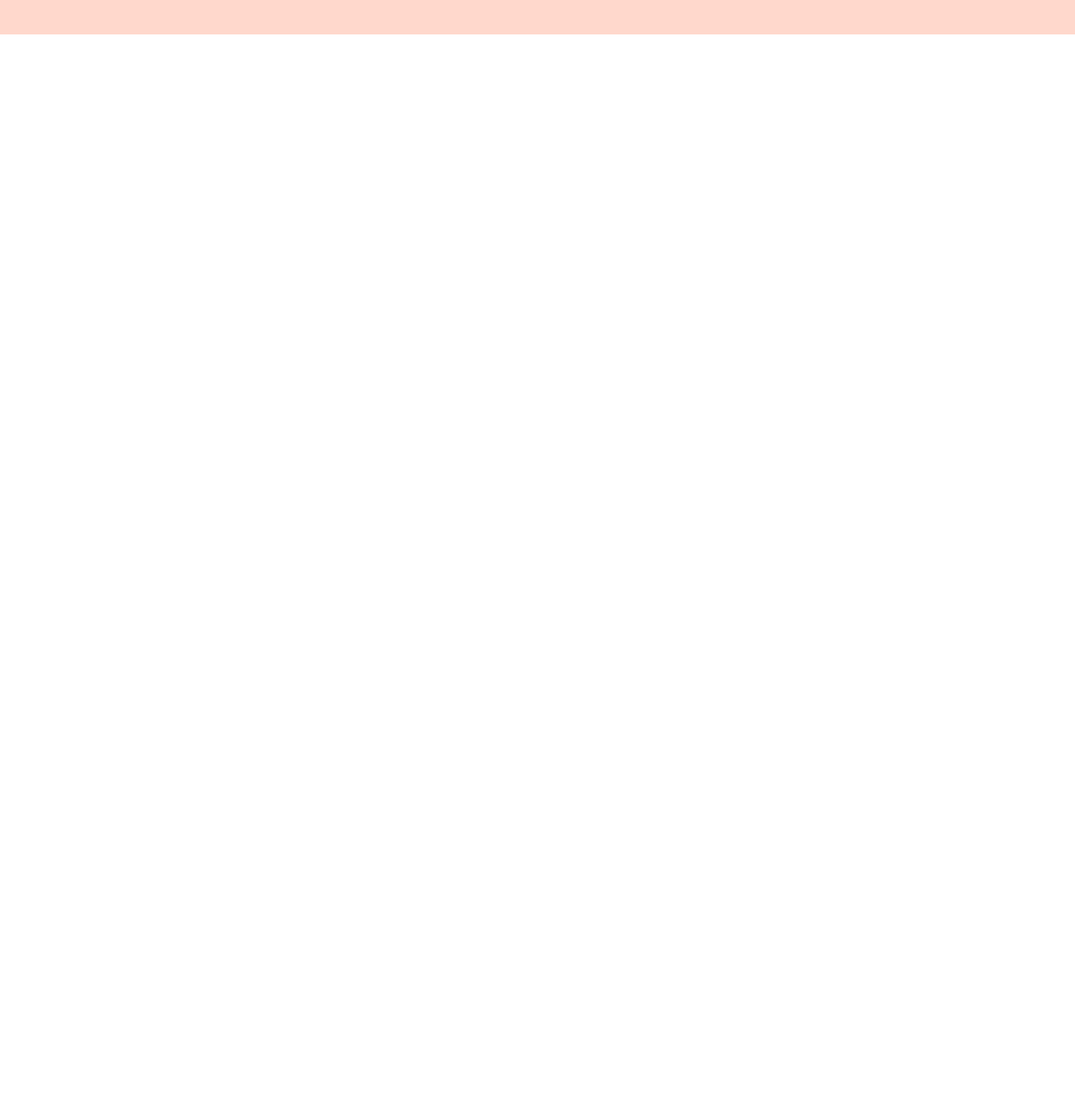
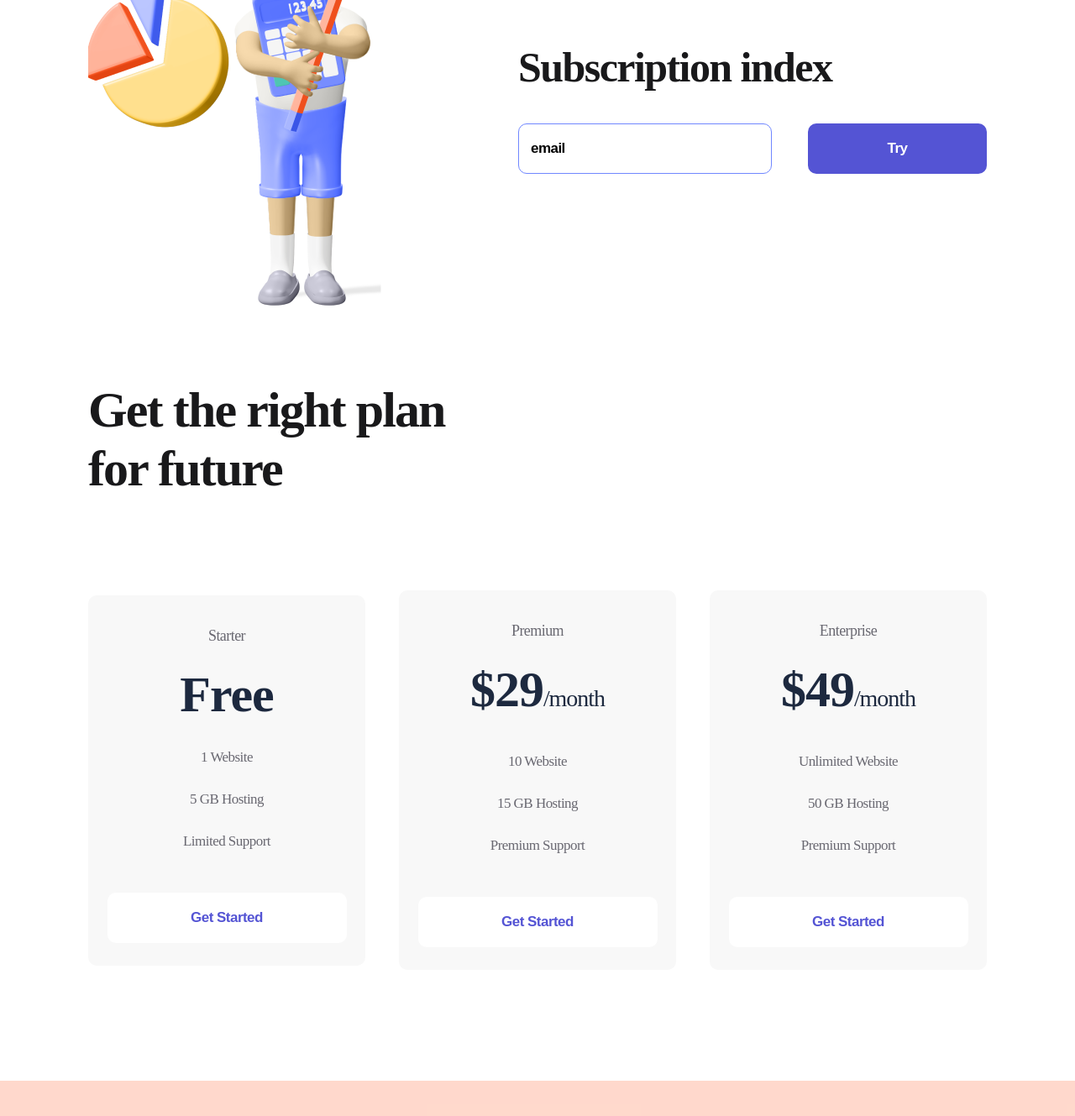
Before and after one commit to OksanaZayarina/primerstyle, a plain HTML site: page index.html in a window 1280 px wide. Shown: the part 972-2301 px from the top of the page at 84% size. Before the commit the page ends 1013 px from the top, so only its background shows below. Drawn offline with Linux system fonts and the light colour scheme.

Commit message:
Add files via upload

```diff
--- a/index.html
+++ b/index.html
@@ -63,6 +63,77 @@
             <img src="./img/Hero 3D.png" alt="firstmeen">
         </div>
     </section>
+    <section class="conteiner subscribe">
+        <div>
+            <img src="./img/secondmen.png" alt="">
+        </div>
+        <div>
+            <h2 class="subscribe_title">
+                Subscription index
+            </h2>
+            <form>
+                <input class="input" type="email" placeholder="email">
+                <button class="button button_violet" >
+                    Try
+                </button>
+            </form>
+        </div>
+    </section>
+    <section class="conteiner plan">
+        <h2 class="plan__title">
+             Get the right plan for future
+        </h2>
+        <div class="plan_flex">
+            <div class="item">
+                <p class="item_text">
+                    Starter
+                </p>
+                <h3 class="item_title">
+                    Free
+                </h3>
+                <ul>
+                    <li class="item_li">1 Website</li>
+                    <li class="item_li">5 GB Hosting </li>
+                    <li class="item_li">Limited Support</li>
+                </ul>
+                <button class="button button__item">
+                    Get Started
+                </button>
+            </div>
+            <div class="item">
+                <p class="item_text">
+                    Premium
+                </p>
+                <h3 class="item_title">
+                    $29<span>/month</span>
+                </h3>
+                <ul>
+                    <li class="item_li">10 Website</li>
+                    <li class="item_li">15 GB Hosting </li>
+                    <li class="item_li">Premium Support</li>
+                </ul>
+                <button class="button button__item">
+                    Get Started
+                </button>
+            </div>
+            <div class="item">
+                <p class="item_text">
+                    Enterprise
+                </p>
+                <h3 class="item_title">
+                    $49<span>/month</span>
+                </h3>
+                <ul>
+                    <li class="item_li">Unlimited Website</li>
+                    <li class="item_li">50 GB Hosting </li>
+                    <li class="item_li">Premium Support</li>
+                </ul>
+                <button class="button button__item">
+                    Get Started
+                </button>
+            </div>
+        </div>
+    </section>
     <footer class="footer">
         <div class="conteiner footer_flex">
             <div>
--- a/style/style.css
+++ b/style/style.css
@@ -15,7 +15,7 @@
     padding: 38px 0 48px;
   }
 
-.header_flex, .footer_flex, .about{
+.header_flex, .footer_flex, .about, .subscribe, .plan_flex {
     display: flex;
     justify-content: space-between;
     align-items: center;
@@ -102,3 +102,111 @@
 .footer{
     padding: 53px 0 ;
   }
+  .subscribe{
+    margin-bottom: 85px;
+  }
+
+ .subscribe_title{
+    font-weight: bold;
+    font-size: 50px;
+    line-height: 57px;
+    letter-spacing: -1.56316px;
+    color: #19191B;
+    margin-bottom: 38px;
+ }
+
+.input{
+    width: 302px;
+    height: 60px;
+    border-radius: 10px;
+    border: 1px solid #7087FF;
+    padding-left: 14px;
+    box-sizing: border-box;
+    margin-right: 39px;
+}
+
+.input::placeholder, .input{
+    font-weight: bold;
+    font-size: 17px;
+    line-height: 22px;
+    letter-spacing: -0.531474px;
+    color: #000000;
+}
+
+.input:focus{
+    outline: none;
+}
+
+.plan{
+    margin-bottom: 132px;
+}
+
+.plan__title{
+    font-weight: bold;
+    font-size: 60px;
+    line-height: 70px;
+    letter-spacing: -1.87579px;
+    color: #19191B;
+    max-width: 504px;
+    margin-bottom: 110px;
+}
+
+.item{
+    width: 330px;
+    background-color: #f8f8f8;
+    border-radius: 10px;
+    text-align: center;
+    padding: 34px 0 27px;
+}
+
+.item:hover{
+    transition: 500ms;
+    background: #FF7143;
+    box-shadow: 0px 32px 34px rgba(255, 112, 59, 0.317827);
+}
+
+.item:hover .item_text, .item:hover .item_title, .item:hover .item_li{
+    transition: 500ms;
+    color: white;;
+}
+
+.item_text{
+    font-size: 18px;
+    line-height: 28px;
+    letter-spacing: -0.562737px;
+    color: #696871;
+}
+
+.item_title{
+    font-weight: bold;
+    font-size: 60px;
+    line-height: 56px;
+    letter-spacing: -1.03448px;
+    color: #1D293F;
+    margin: 28px 0 22px;
+}
+
+.item_title span{
+    font-size: 28px;
+}
+
+.item_li{
+    list-style: none;
+    font-size: 17px;
+    line-height: 50px;
+    letter-spacing: -0.531474px;
+    color: #696871;
+}
+
+.button__item{
+    width: 285px;
+    background-color: #FFFFFF;
+    color: #5454D4;
+    margin-top: 36px;
+}
+
+.item:hover .button__item{
+    transition: 500ms;
+    background-color: #9F3919;
+    color: white;
+}
```
Also changed, not shown: img/secondmen.png (added).
